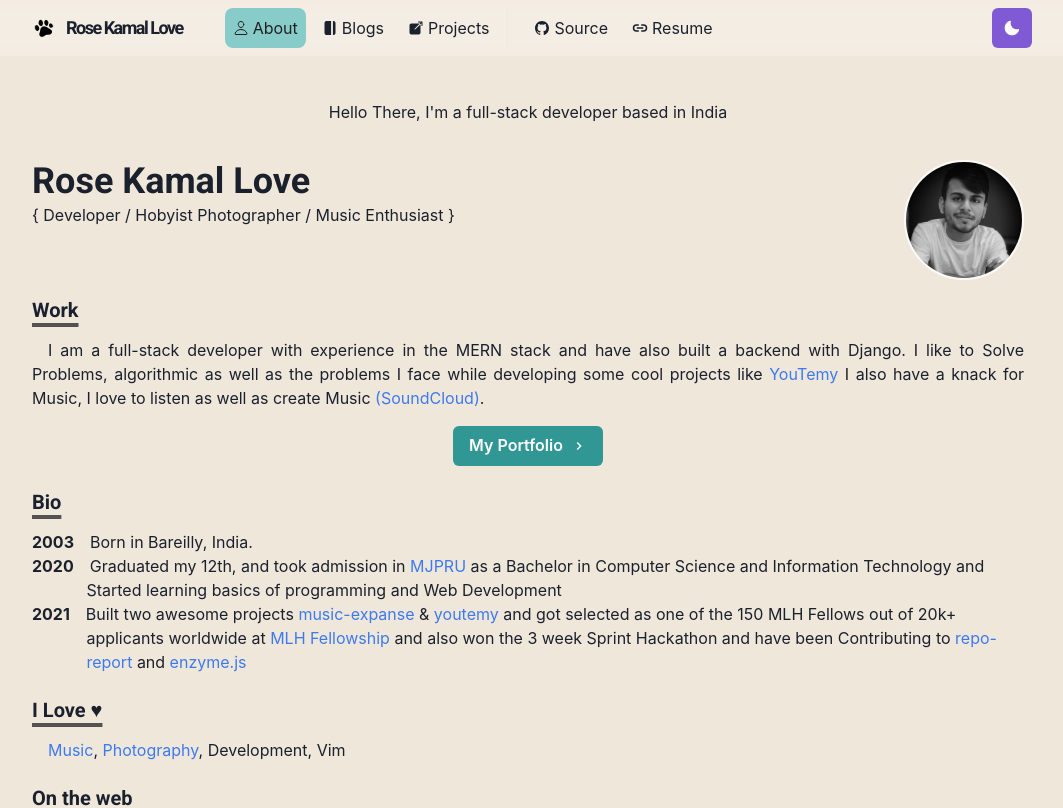
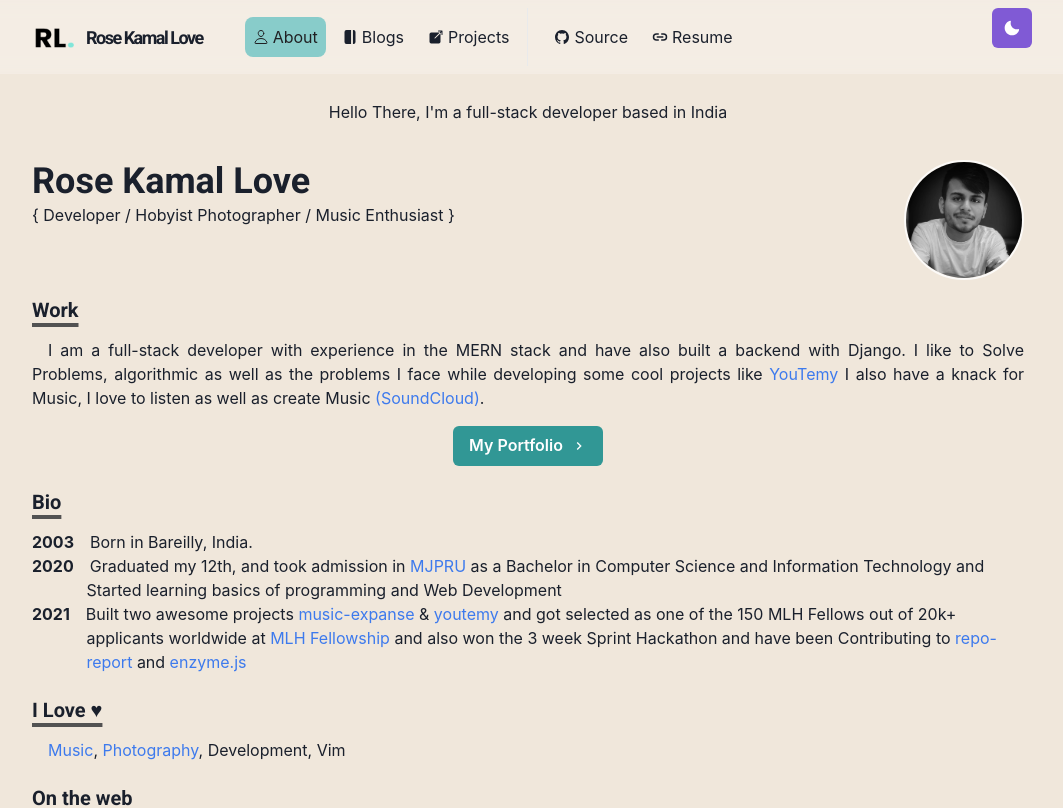
Before and after one commit to rosekamallove/rosekamal.love, a Next.js app: page / in a window 1280 px wide. Shown: the top 808 px of the page, without its empty margins (112-1175 px from the left). Built offline with nearby package versions, Linux system fonts and the light colour scheme.

Commit message:
new logo

```diff
--- a/components/logo.js
+++ b/components/logo.js
@@ -1,30 +1,27 @@
-import Link from 'next/link'
-import Image from 'next/image'
 import { Text, useColorModeValue } from '@chakra-ui/react'
 import styled from '@emotion/styled'
+import Image from 'next/image'
+import Link from 'next/link'
 
 const LogoBox = styled.span`
   font-weight: bold;
   font-size: 18px;
   display: inline-flex;
   align-items: center;
-  height: 30px;
+  margin-top: 5px;
+  height: 50px;
   line-height: 20px;
   padding: 10px;
   transition: ease 0.2s;
-
-  &:hover img {
-    transform: rotate(20deg);
-  }
 `
 
 const Logo = () => {
-  const footPrintImg = `/images/footprint${useColorModeValue('', '-dark')}.png`
+  const logoImg = `/images/logo${useColorModeValue('-light', '-dark')}.png`
   return (
     <Link href="/">
       <a>
         <LogoBox>
-          <Image src={footPrintImg} width={20} height={20} alt="logo" />
+          <Image src={logoImg} width={40} height={40} alt="logo" />
           <Text
             color={useColorModeValue('gray.800', 'whiteAlpha.900')}
             fontFamily="M PLUS Rounded 1c"
```
Also changed, not shown: public/images/logo-dark.png (added), public/images/logo-light.png (added).
